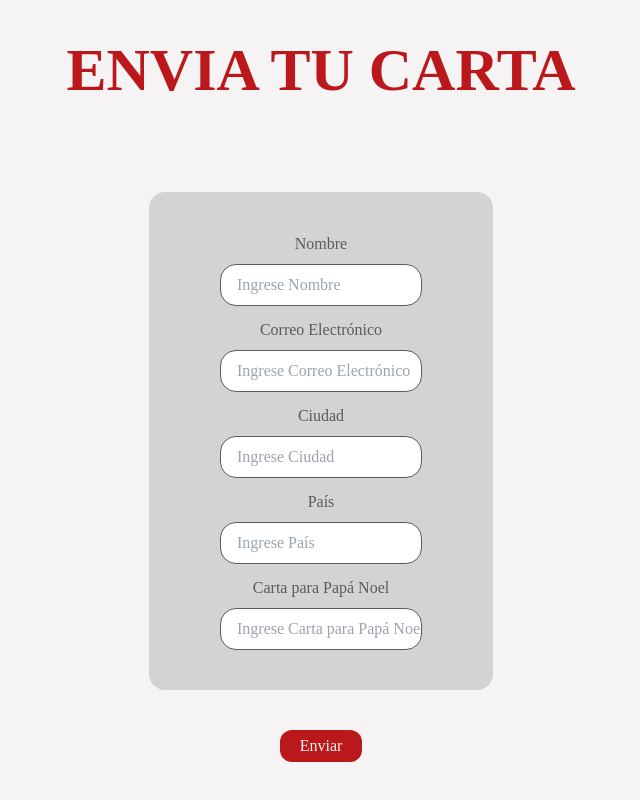
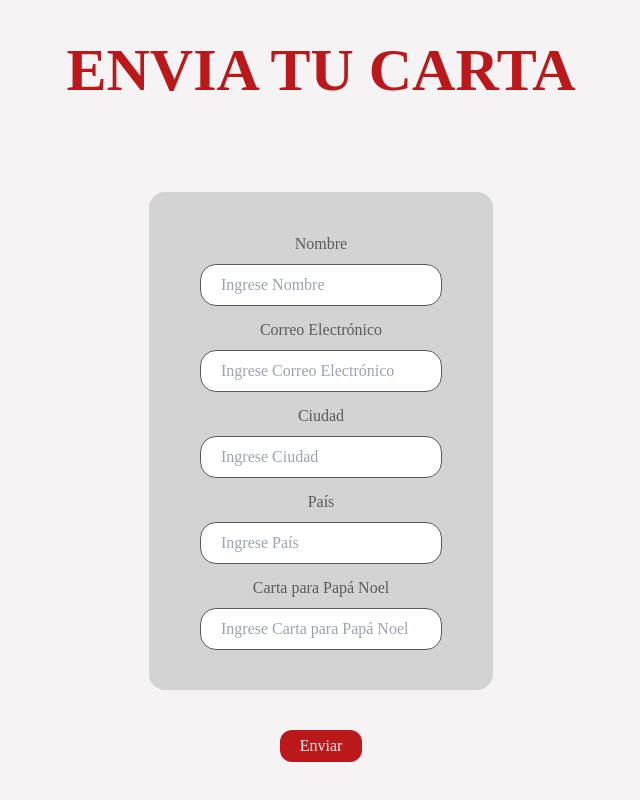
Before and after one commit to jmartinpizarro/ui-p4, a Next.js app: page / in a window 1280 px wide. Shown: the part 1477-2277 px from the top of the page, without its empty margins (319-959 px from the left). Built offline with nearby package versions, Linux system fonts and the light colour scheme.

Commit message:
Change css of Form

```diff
--- a/src/components/Form.tsx
+++ b/src/components/Form.tsx
@@ -21,7 +21,7 @@ const Form: React.FC<FormProps> = ({title, buttonText, inputs}) => {
                             id={input}
                             type="text"
                             placeholder={`Ingrese ${input}`}
-                            className="w-full border indent-4 py-2 border-darkgrey rounded-2xl"
+                            className="w-full border py-2 px-5 border-darkgrey rounded-2xl"
                         />
                     </div>
                 ))}
```
